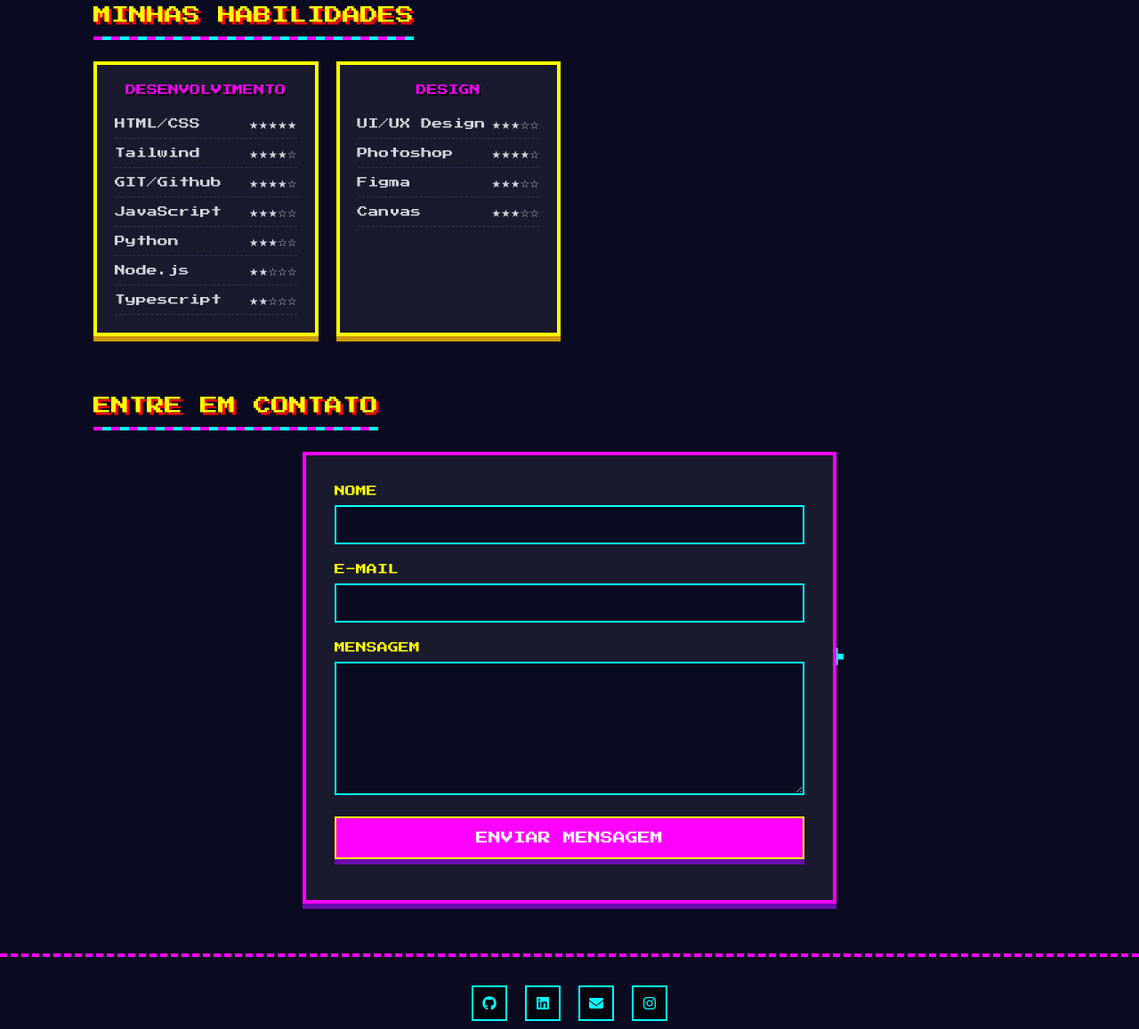
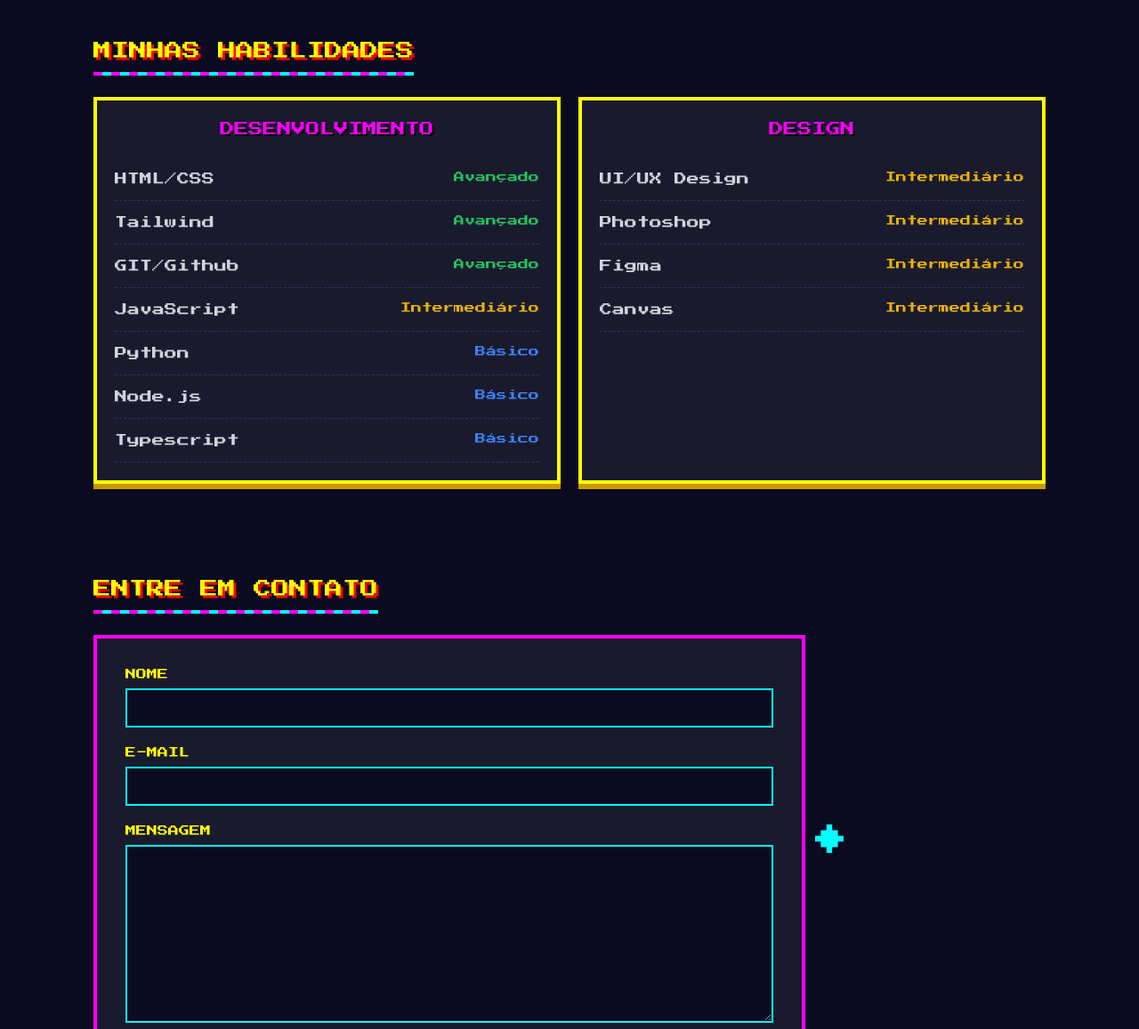
Before and after one commit to migueljrdev/arcade-portifolio, a website: page index.html in a window 1280 px wide. Shown: the part 1253-2410 px from the top of the page at 89% size. Drawn offline with nearby package versions, Linux system fonts and the light colour scheme; files that its build step writes are made by us from their sources.

Commit message:
responsividade finish | melhoria section habilidades, form [largura]

```diff
--- a/index.html
+++ b/index.html
@@ -48,7 +48,7 @@
 
         <section class="flex flex-col md:flex-row text-center py-10 items-center justify-center gap-8 md:gap-12 lg:justify-between lg:max-w-[1070px] lg:m-auto relative " id="about">
             <div class=" max-w-full md:max-w-[400px] lg:max-w-[600px] relative z-[5] mb-7 flex-1 md:flex-none">
-                <h1 class="hero-h1">DESENVOLVEDOR</h1>
+                <h1 class="hero-h1 text-start">DESENVOLVEDOR</h1>
                 <p class="text-[11px] leading-[1.6] lg:text-sm mb-7 text-gray-300 bg-black/50 p-3 border-l-4 border-l-roxo-light-color ">Bem-vindo ao meu universo digital retro! Sou um desenvolvedor apaixonado por criar experiências únicas. Estou trilhando o fullstack pela B7Web e sou formado em ADS pela UNICID. Tenho como principais conhecimentos HTML, CSS, JavaScript, Tailwind CSS, Typescript, NodeJS, Python, Git, Figma, noções em UI UX designer.</p>
                 <div class="lg:flex lg:whitespace-nowrap gap-6 md:justify-between">
                     <a href="#projects" class="btn">VER PROJETOS</a>
@@ -64,8 +64,8 @@
                         LOADING...
                     </div>
                     <div class="absolute bottom-7 left-1/2 whitespace-nowrap transform -translate-x-1/2 items-center justify-center flex flex-col gap-5 text-sm text-center uppercase">
-                        <a class="flex items-center text-gray-300 shadow-arcade-cv" href="#" target="_blank" rel="noopener noreferrer"><i class="fa-solid fa-circle-down text-3xl mr-2"></i>baixar cv</a>
-                        <a class="flex items-center shadow-arcade-linkedin" href="" target="_blank" rel="noopener noreferrer"><i class="fa-brands fa-linkedin text-3xl mr-2"></i>linkedin</a>
+                        <a class="flex items-center text-gray-300 shadow-arcade-cv hover:text-white hover:translate-y-[2px] transition-all duration-200" href="#" target="_blank" rel="noopener noreferrer"><i class="fa-solid fa-circle-down text-3xl mr-2"></i>baixar cv</a>
+                        <a class="flex items-center shadow-arcade-linkedin hover:text-blue-700 hover:translate-y-[2px] transition-all duration-200" href="" target="_blank" rel="noopener noreferrer"><i class="fa-brands fa-linkedin text-3xl mr-2"></i>linkedin</a>
                     </div>
                 </div>
             </div>
@@ -110,37 +110,37 @@
             </div>
         </section>
 
-        <section id="skills" class="lg:max-w-[1070px] lg:mx-auto">
+        <section id="skills" class="lg:max-w-[1070px] lg:mx-auto md:pt-10">
             <h2 class="section-title">MINHAS HABILIDADES</h2>
             <div class="skills-container">
                 <div class="skill-category">
                     <h3 class="skill-h3">DESENVOLVIMENTO</h3>
                     <ul class="skill-list">
-                        <li class="skill-list-li">HTML/CSS <span class="skill-level">★★★★★</span></li>
-                        <li class="skill-list-li">Tailwind <span class="skill-level">★★★★☆</span></li>
-                        <li class="skill-list-li">GIT/Github <span class="skill-level">★★★★☆</span></li>
-                        <li class="skill-list-li">JavaScript <span class="skill-level">★★★☆☆</span></li>
-                        <li class="skill-list-li">Python <span class="skill-level">★★★☆☆</span></li>
-                        <li class="skill-list-li">Node.js <span class="skill-level">★★☆☆☆</span></li>
-                        <li class="skill-list-li">Typescript <span class="skill-level">★★☆☆☆</span></li>
+                        <li class="skill-list-li">HTML/CSS  <span class="skill-level skill-advanced">Avançado</span></li>
+                        <li class="skill-list-li">Tailwind <span class="skill-level skill-advanced">Avançado</span></li>
+                        <li class="skill-list-li">GIT/Github <span class="skill-level skill-advanced">Avançado</span></li>
+                        <li class="skill-list-li">JavaScript <span class="skill-level skill-intermediate">Intermediário</span></li>
+                        <li class="skill-list-li">Python <span class="skill-level skill-basic">Básico</span></li>
+                        <li class="skill-list-li">Node.js <span class="skill-level skill-basic">Básico</span></li>
+                        <li class="skill-list-li">Typescript <span class="skill-level skill-basic">Básico</span></li>
                     </ul>
                 </div>
                 <div class="skill-category">
                     <h3 class="skill-h3">DESIGN</h3>
                     <ul class="skill-list">
-                        <li class="skill-list-li">UI/UX Design <span class="skill-level">★★★☆☆</span></li>
-                        <li class="skill-list-li">Photoshop <span class="skill-level">★★★★☆</span></li>
-                        <li class="skill-list-li">Figma <span class="skill-level">★★★☆☆</span></li>
-                        <li class="skill-list-li">Canvas <span class="skill-level">★★★☆☆</span></li>
+                        <li class="skill-list-li">UI/UX Design <span class="skill-level skill-intermediate">Intermediário</span></li>
+                        <li class="skill-list-li">Photoshop <span class="skill-level skill-intermediate">Intermediário</span></li>
+                        <li class="skill-list-li">Figma <span class="skill-level skill-intermediate">Intermediário</span></li>
+                        <li class="skill-list-li">Canvas <span class="skill-level skill-intermediate">Intermediário</span></li>
                     </ul>
                 </div>
 
             </div>
         </section>
 
-        <section id="contact" class="lg:max-w-[1070px] lg:mx-auto">
+        <section id="contact" class="lg:max-w-[1070px] lg:mx-auto md:pt-10">
             <h2 class="section-title">ENTRE EM CONTATO</h2>
-            <div class="max-w-[600px] m-auto bg-[#1a1a2e] p-8 border-4 border-roxo-light-color box-shadow-roxo">
+            <div class="max-w-[800px] bg-[#1a1a2e] p-8 border-4 border-roxo-light-color box-shadow-roxo">
                 <form id="contactForm">
                     <div class="form-group">
                         <label class="form-group-label" for="name">NOME</label>
@@ -152,19 +152,20 @@
                     </div>
                     <div class="form-group">
                         <label class="form-group-label" for="message">MENSAGEM</label>
-                        <textarea id="message" class="form-control  min-h-[150px] resize-y" required></textarea>
+                        <textarea id="message" class="form-control min-h-[150px] md:min-h-[200px] resize-y" required></textarea>
                     </div>
                     <button type="submit" class="btn">ENVIAR MENSAGEM</button>
                 </form>
             </div>
         </section>
 
-        <footer class="text-center py-8 border-t-4 border-dashed border-t-roxo-light-color mt-14 text-gray-300 text-xs relative">
+        <footer class="text-center py-8 border-t-4 border-dashed border-t-roxo-light-color mt-14 text-gray-300 text-xs relative lg:max-w-[1070px] lg:mx-auto">
             <div class="social-links">
                 <a class="social-links-a" href="#"><i class="fab fa-github"></i></a>
                 <a class="social-links-a" href="#"><i class="fab fa-linkedin"></i></a>
                 <a class="social-links-a" href="#"><i class="fa-solid fa-envelope"></i></a>
                 <a class="social-links-a" href="#"><i class="fab fa-instagram"></i></a>
+                <a class="social-links-a" href="#"><i class="fa-brands fa-whatsapp"></i></a>
             </div>
             <p class="uppercase">© 2025 desenvolvido por Miguel Jr.</p>
         </footer>
--- a/src/styles/input.css
+++ b/src/styles/input.css
@@ -148,6 +148,8 @@
         @apply bg-roxo-color text-white py-1 px-2 text-[8px] rounded-none border border-yellow-color;
     }
 
+
+
     .skills-container{
         @apply grid grid-cols-1 md:grid-template-skills gap-5;
     }
@@ -156,15 +158,29 @@
         box-shadow: 0 6px 0 #cc9900;
     }
     .skill-h3{
-        @apply text-roxo-light-color mb-3.5 text-xs text-center;
+        @apply text-roxo-light-color mb-5 text-sm md:text-base text-center;
         text-shadow: 2px 2px 0 #000000;
     }
     .skill-list{
         @apply list-none;
     }
     .skill-list-li{
-        @apply py-2 px-0 border-b border-dashed border-[#333355] text-gray-300 text-xs flex justify-between;
+        @apply py-3.5 px-0 border-b border-dashed border-[#333355] text-gray-300 text-xs md:text-sm flex justify-between;
     }
+    .skill-level{
+        @apply text-[10px] md:text-xs;
+    }
+    .skill-advanced{
+        @apply text-green-500;
+    }
+    .skill-intermediate{
+        @apply text-yellow-500;
+    }
+    .skill-basic{
+        @apply text-blue-500;
+    }
+
+
     .form-group{
         @apply mb-5;
     }
@@ -178,6 +194,7 @@
         @apply outline-none border-roxo-light-color;
         box-shadow: 0 0 10px #ff00ff;
     }
+
 
     .social-links{
         @apply flex justify-center gap-5 mb-5;
@@ -239,11 +256,12 @@
     .shadow-arcade-cv{
         text-shadow: 1px 1px 0 #898989 , 2px 2px 0 #000000;
     }
+
     .shadow-arcade-linkedin{
         text-shadow: 1px 1px 0 #0077ff, 2px 2px 0 #000000;
     }
 
     .grid-template-skills{
-        grid-template-columns: repeat(auto-fill, minmax(250px, 1fr));
+        grid-template-columns: repeat(auto-fill, minmax(400px, 1fr));
     }
 }
```
